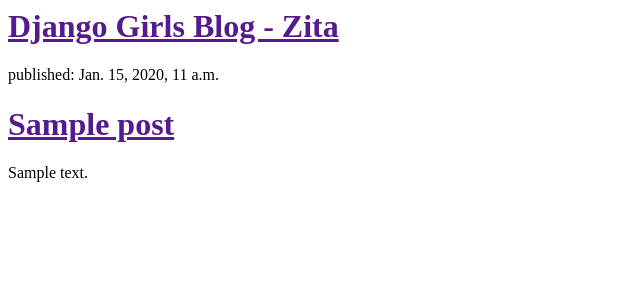
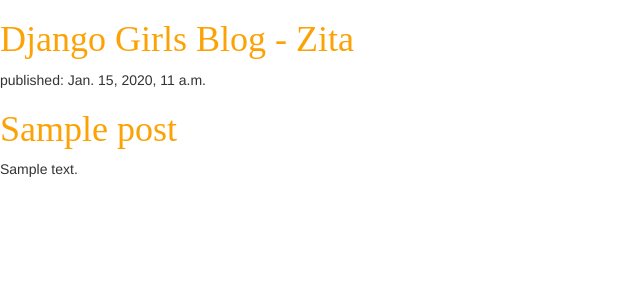
Before and after one commit to zitana/my-first-blog, a Django app: template blog/templates/blog/post_list.html in a window 1280 px wide. Shown: the top 300 px of the page, without its empty margins (0-640 px from the left). Run offline with Django 3.2, Linux system fonts and the light colour scheme; the template is opened without the code that fills it: values that come from a table or form of the project are taken from there, others are empty; tables that the repository leaves empty hold one stand-in row (values such as "Sample post"); some libraries are stand-ins or nearby versions.

Commit message:
Fist CSS ever

```diff
--- /dev/null
+++ b/blog/static/CSS/blog.css
@@ -0,0 +1,9 @@
+h1 a {
+    color: #FCA205;
+    font-family: 'Lobster';
+}
+<a href="https://en.wikipedia.org/wiki/Django" class="external_link" id="link_to_wiki_page">
+
+body {
+    padding-left: 15px;
+}
--- a/blog/templates/blog/post_list.html
+++ b/blog/templates/blog/post_list.html
@@ -1,6 +1,10 @@
+{% load staticfiles %}
 <html>
     <head>
         <title>Django Girls blog</title>
+        <link rel="stylesheet" href="//maxcdn.bootstrapcdn.com/bootstrap/3.2.0/css/bootstrap.min.css">
+        <link rel="stylesheet" href="//maxcdn.bootstrapcdn.com/bootstrap/3.2.0/css/bootstrap-theme.min.css">
+        <link rel="stylesheet" href="{% static 'css/blog.css' %}">
     </head>
     <body>
         <div>
```
